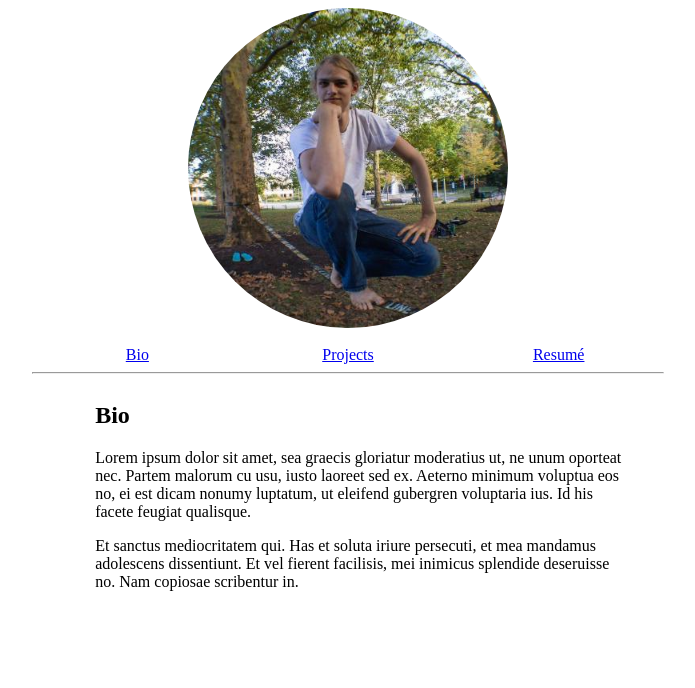
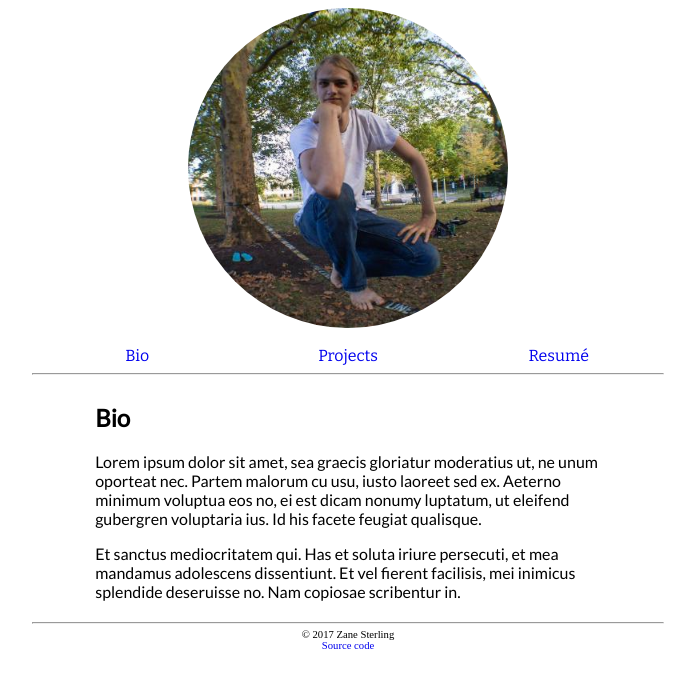
Before and after one commit to Shriken/zanesterling-io, a Django app: page / in a window 1280 px wide. Shown: the top 688 px of the page, without its empty margins (292-987 px from the left). Run offline with Django 3.2, Linux system fonts and the light colour scheme; parts of the project's set-up code (start-up, migrations or seed data) failed here and were passed over.

Commit message:
Improve fonts; remove link underlines; add footer

```diff
--- a/info_page/static/info_page/style.css
+++ b/info_page/static/info_page/style.css
@@ -1,3 +1,11 @@
+a {
+	text-decoration: none;
+}
+
+a:hover {
+	text-decoration: underline;
+}
+
 div.main-block {
 	margin-left: 25%;
 	margin-right: 25%;
@@ -37,14 +45,16 @@ div.nav-links {
 	justify-content: space-around;
 }
 
-.nav-item {
+a.nav-item {
 	flex: 1;
 	text-align: center;
+	font-family: Bitter, serif;
 }
 
 div.sections {
 	padding-left: 10%;
 	padding-right: 6%;
+	font-family: Lato, serif;
 }
 
 div.section {
@@ -54,3 +64,8 @@ div.section {
 div.section.active {
 	display: inline-block;
 }
+
+div.footer {
+	text-align: center;
+	font-size: 8pt;
+}
--- a/info_page/templates/info_page/index.html
+++ b/info_page/templates/info_page/index.html
@@ -7,7 +7,8 @@
   <meta name="viewport" content="width=device-width, initial-scale=1.0">
 
   <script src="{% static "info_page/script.js" %}"></script>
-  <link rel=stylesheet href="{% static "info_page/style.css" %}"/>
+  <link href="{% static "info_page/style.css" %}" rel=stylesheet />
+  <link href="https://fonts.googleapis.com/css?family=Bitter|Lato" rel="stylesheet" />
 </head>
 <body>
   <div class="main-block">
@@ -65,6 +66,12 @@
         </p>
       </div>
     </div>
+
+    <div class="footer">
+      <hr>
+      © 2017 Zane Sterling<br>
+      <a href="https://github.com/Shriken/zanesterling-io">Source code</a>
+    </div>
   </div>
 </body>
 </html>
```
